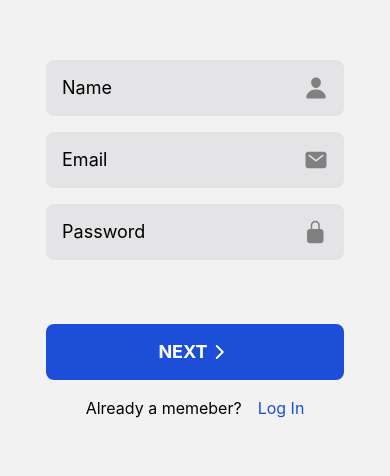
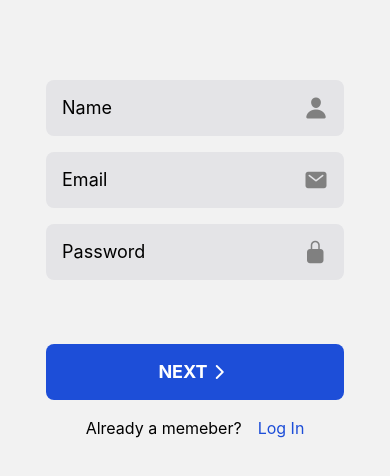
Before and after one commit to Miriani92/e-books, a React Native app: screen /SignUp in a window 390 px wide. Shown: the part 190-666 px from the top of the page. Built offline with nearby package versions, Linux system fonts and the light colour scheme.

Commit message:
add validation to sign-up

```diff
--- a/src/components/atoms/Button.tsx
+++ b/src/components/atoms/Button.tsx
@@ -26,7 +26,7 @@ export const Button: React.FC<ButtonProps> = ({
     <TouchableOpacity
       className={`w-5/6 h-14  px-4 self-center justify-center rounded-lg ${style}`}
       onPress={onPress}
-      disabled={!isDisabled}
+      disabled={isDisabled}
     >
       <View className="flex-row justify-center">
         <Text
--- a/src/features/auth/SignUpContainer.tsx
+++ b/src/features/auth/SignUpContainer.tsx
@@ -1,10 +1,14 @@
-import React from "react";
+import React, { useState } from "react";
 import { UseFormProps } from "../../hooks/forms/useForm";
 import { SignUpScreen } from "../../screens";
 import { useNavigation } from "@react-navigation/native";
 import { useForm } from "../../hooks";
 import { useAppDispatch, useAppSelector } from "../../hooks/app/useStore";
 import { onRegister } from "../../store/actions/auth/authActions";
+import {
+  validateEmail,
+  validatePassword,
+} from "../../utils/helpers/validation";
 
 export type FormData = Omit<UseFormProps, "handleOnSubmit"> & {
   onSubmit: (e: any) => void;
@@ -12,28 +16,86 @@ export type FormData = Omit<UseFormProps, "handleOnSubmit"> & {
 };
 
 export const SignUpContainer = () => {
+  const [validateMessage, setValidateMessage] = useState<{
+    name: string;
+    email: string;
+    password: string;
+  }>({
+    name: "",
+    email: "",
+    password: "",
+  });
+  const [isEditing, setIsEditing] = useState<{
+    name: boolean;
+    email: boolean;
+    password: boolean;
+  }>({ name: false, email: false, password: false });
+
   const formData: FormData = useForm({
     name: "",
     email: "",
     password: "",
     handleOnSubmit,
   });
+  const { loading, error, currentUser, isSigndIn } = useAppSelector(
+    (state) => state.auth
+  );
   const navigation = useNavigation<any>();
-  const { loading, error, currentUser } = useAppSelector((state) => state.auth);
   const dispatch = useAppDispatch();
 
-  async function handleOnSubmit(data: Omit<UseFormProps, "handleOnSubmit">) {
+  async function handleOnSubmit(data: { email: string; password: string }) {
+    setIsEditing({ name: false, email: false, password: false });
     const { email, password } = data;
     await dispatch(onRegister({ email, password }));
+    return isSigndIn;
   }
   const handleNavigateToSignIn = () => {
     navigation.navigate("SignIn");
   };
+
+  const handleValidateEmail = (email: string) => {
+    !validateEmail(email)
+      ? setValidateMessage((state) => {
+          return { ...state, email: "Email is incorrect" };
+        })
+      : setValidateMessage((state) => {
+          return { ...state, email: "" };
+        });
+  };
+
+  const handleValidatePassword = (password: string) => {
+    !validatePassword(password)
+      ? setValidateMessage((state) => {
+          return { ...state, password: "Password is incorrect" };
+        })
+      : setValidateMessage((state) => {
+          return { ...state, password: "" };
+        });
+  };
+
+  const handleValidateName = (name: string) => {
+    name.length < 2
+      ? setValidateMessage((state) => {
+          return { ...state, name: "Name is too short" };
+        })
+      : setValidateMessage((state) => {
+          return { ...state, name: "" };
+        });
+  };
+
   return (
     <SignUpScreen
       handleNavigateToSignIn={handleNavigateToSignIn}
       formData={formData}
       isLoading={loading}
+      errorMessage={error}
+      isEditing={isEditing}
+      setIsEditing={setIsEditing}
+      hanldeValidateEmail={handleValidateEmail}
+      hanldeValidatePassword={handleValidatePassword}
+      handleValidateName={handleValidateName}
+      validateMessage={validateMessage}
+      isSignedIn={isSigndIn}
     />
   );
 };
--- a/src/screens/auth/SignIn.tsx
+++ b/src/screens/auth/SignIn.tsx
@@ -73,7 +73,7 @@ export const SignIn: React.FC<SignInProps> = ({
         <ErrorMessage errorMessage={validateMessage.password} />
       )}
       <Button
-        isDisabled={isFieldsValidated}
+        isDisabled={!isFieldsValidated}
         text="NEXT"
         style="bg-blue-dark mt-16"
         textColor="text-white-slate"
--- a/src/screens/auth/SignUp.tsx
+++ b/src/screens/auth/SignUp.tsx
@@ -1,24 +1,54 @@
-import React from "react";
+import React, { useState } from "react";
 import { FormData } from "../../features/auth/SignUpContainer";
 import { TouchableOpacity } from "react-native";
 import { View, Text } from "react-native";
 import { FormInput } from "../../components";
 import { Button } from "../../components";
+import { ErrorMessage } from "../../components";
 
 type SignUpProps = {
   handleNavigateToSignIn: () => void;
   formData: FormData;
   isLoading: boolean;
+  validateMessage: { name: string; email: string; password: string };
+  isSignedIn: boolean;
+  isEditing: { name: boolean; email: boolean; password: boolean };
+  setIsEditing: (arg: any) => void;
+  errorMessage: string | null;
+  hanldeValidateEmail: (arg: string) => void;
+  hanldeValidatePassword: (arg: string) => void;
+  handleValidateName: (arg: string) => void;
 };
 
 export const SignUp: React.FC<SignUpProps> = ({
   handleNavigateToSignIn,
   formData,
   isLoading,
+  validateMessage,
+  errorMessage,
+  isEditing,
+  setIsEditing,
+  hanldeValidateEmail,
+  hanldeValidatePassword,
+  handleValidateName,
+  isSignedIn,
 }) => {
+  const [fieldIsTouched, setIsFieldTouched] = useState(false);
   const { name, email, password, onInputChange, onSubmit } = formData;
+
+  const isFieldsValidated =
+    validateMessage.email.length < 1 &&
+    email.length > 0 &&
+    validateMessage.password.length < 1 &&
+    password.length > 0 &&
+    validateMessage.name.length < 1 &&
+    name.length > 0;
+
+  const showOnSubmitError =
+    errorMessage && !isSignedIn && !fieldIsTouched && !isLoading;
   return (
     <View className="flex-1 w-11/12 align-middle justify-center  self-center">
+      <ErrorMessage errorMessage={showOnSubmitError && errorMessage} />
       <FormInput
         name="name"
         placeHolder="Name"
@@ -26,7 +56,15 @@ export const SignUp: React.FC<SignUpProps> = ({
         icon="person"
         value={name}
         handleTextChange={onInputChange}
+        onEdit={setIsEditing}
+        onValidate={handleValidateName}
+        setIsTouched={setIsFieldTouched}
+        isTouched={fieldIsTouched}
       />
+
+      {validateMessage.name && !isEditing.name && (
+        <ErrorMessage errorMessage={validateMessage.name} />
+      )}
       <FormInput
         name="email"
         placeHolder="Email"
@@ -34,7 +72,15 @@ export const SignUp: React.FC<SignUpProps> = ({
         icon="mail"
         value={email}
         handleTextChange={onInputChange}
+        onEdit={setIsEditing}
+        onValidate={hanldeValidateEmail}
+        setIsTouched={setIsFieldTouched}
+        isTouched={fieldIsTouched}
       />
+
+      {validateMessage.email && !isEditing.email && (
+        <ErrorMessage errorMessage={validateMessage.email} />
+      )}
       <FormInput
         name="password"
         placeHolder="Password"
@@ -42,14 +88,26 @@ export const SignUp: React.FC<SignUpProps> = ({
         icon="ios-lock-closed"
         value={password}
         handleTextChange={onInputChange}
+        onEdit={setIsEditing}
+        onValidate={hanldeValidatePassword}
+        setIsTouched={setIsFieldTouched}
+        isTouched={fieldIsTouched}
       />
+      {validateMessage.password && !isEditing.password && (
+        <ErrorMessage errorMessage={validateMessage.password} />
+      )}
+
       <Button
+        isDisabled={!isFieldsValidated}
         text="NEXT"
         style="bg-blue-dark mt-16"
         textColor="text-white-slate"
         icon={"chevron-right"}
         isLoading={isLoading}
-        onPress={onSubmit}
+        onPress={({ name, email, password }) => {
+          setIsFieldTouched(false);
+          onSubmit({ name, email, password });
+        }}
       />
       <View className="flex-row mt-4 align-middle justify-center ">
         <Text className="text-center  mr-4 text-base">Already a memeber?</Text>
--- a/src/store/reducers/auth/authSlice.ts
+++ b/src/store/reducers/auth/authSlice.ts
@@ -46,6 +46,7 @@ const authSlice = createSlice({
       state.isSigndIn = true;
       state.currentUser = action.payload;
       state.loading = false;
+      state.error = null;
     });
     builder.addCase(handleSignIn.rejected, (state, action) => {
       state.error = action.payload;
@@ -56,7 +57,7 @@ const authSlice = createSlice({
     builder.addCase(handleSignOut.pending, (state) => {
       state.loading = true;
     });
-    builder.addCase(handleSignOut.fulfilled, (state, action) => {
+    builder.addCase(handleSignOut.fulfilled, (state) => {
       state.loading = false;
       state.isSigndIn = false;
       state.currentUser = null;
```
